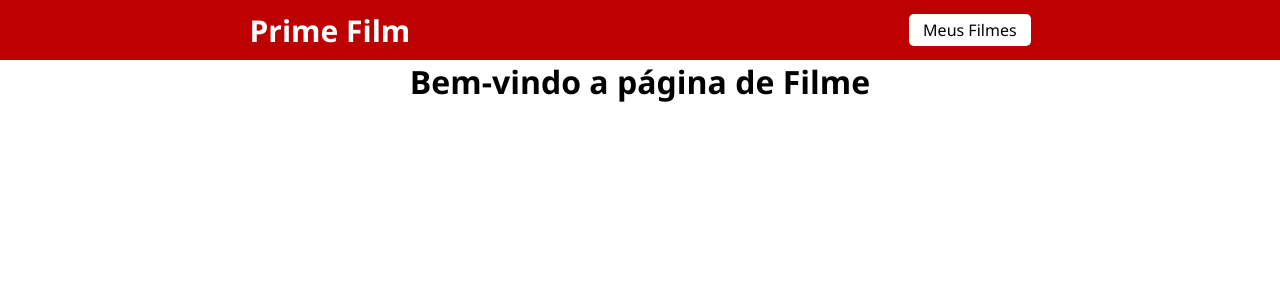
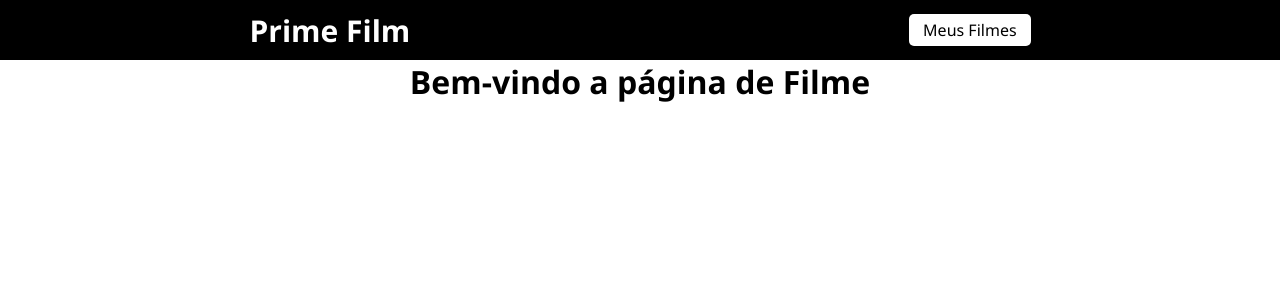
Before and after one commit to onicolasmauricio/Projects-FrontEnd, a React (Create React App) app in the folder primefilm/: page /filme/1 in a window 1280 px wide. Shown: the top 300 px of the page. Built offline with nearby package versions, Linux system fonts and the light colour scheme; the HTML template or start-up script is replaced by a standard one.

Commit message:
Header estilizado (concluído)

```diff
--- a/primefilm/src/components/Header/header.css
+++ b/primefilm/src/components/Header/header.css
@@ -4,7 +4,7 @@ header {
     justify-content: space-around;
     width: 100%;
     height: 60px;
-    background-color: #bd0000;
+    background-color: #000;
 }
 
 .logo {
```
